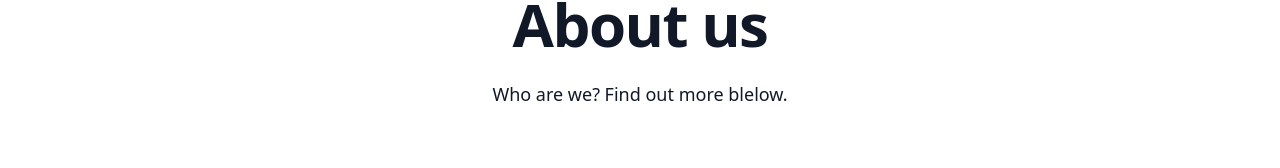
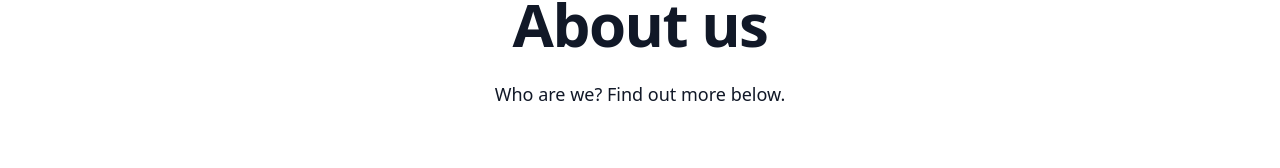
Before and after one commit to olg-group/website, a Vue app: page /about in a window 1280 px wide. Shown: the part 166-334 px from the top of the page. Built offline with nearby package versions, Linux system fonts and the light colour scheme.

Commit message:
fix typo

```diff
--- a/src/views/AboutView.vue
+++ b/src/views/AboutView.vue
@@ -26,7 +26,7 @@ import NickGildenstern from "@/assets/team/nick-gildenstern.jpg";
   <main>
     <SimpleHeaderSection class="pt-32 pb-12 sm:pt-40 sm:pb-0">
       <template #title>About us</template>
-      <template #description>Who are we? Find out more blelow.</template>
+      <template #description>Who are we? Find out more below.</template>
     </SimpleHeaderSection>
 
     <SquareImageFeatureSection
```
